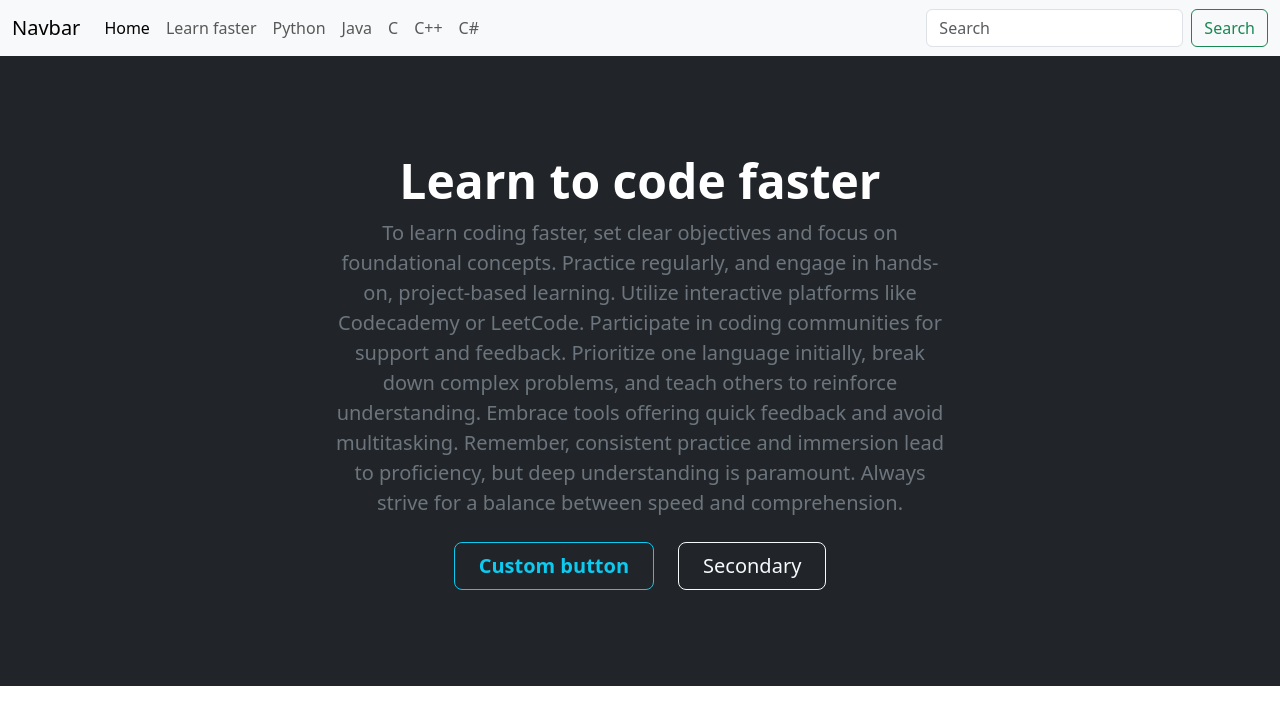
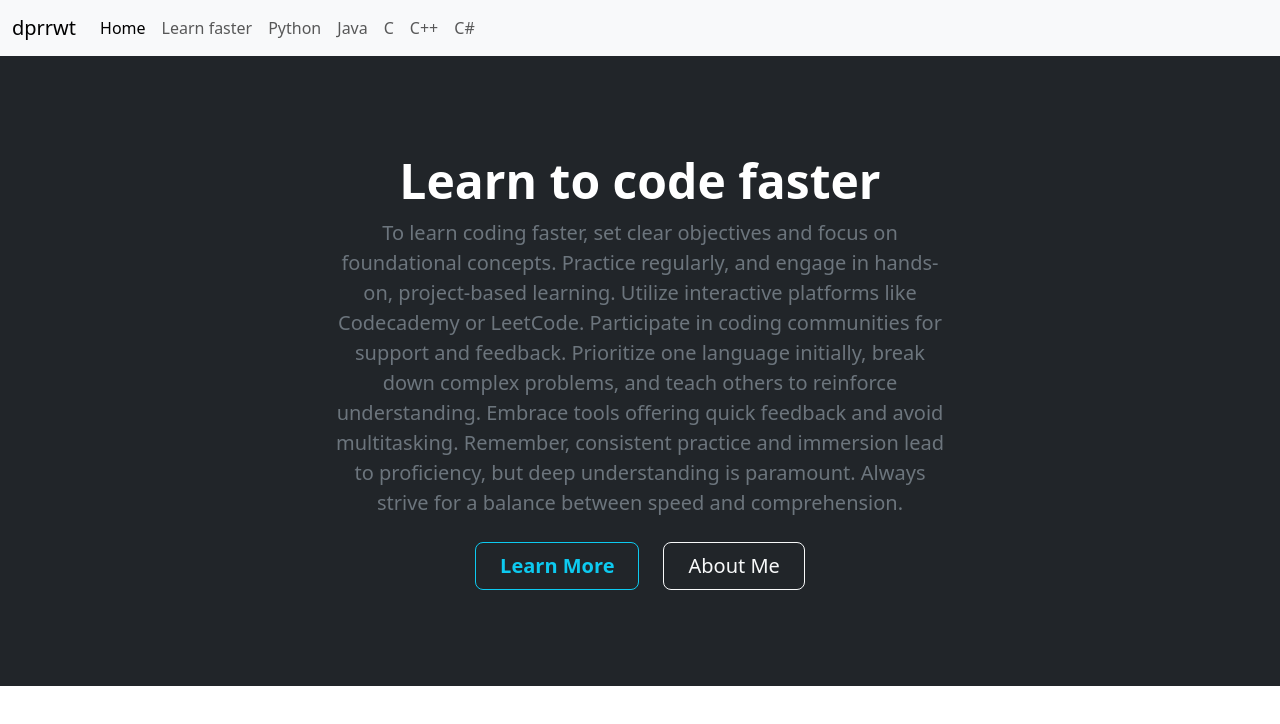
Before and after one commit to dprrwt/dprrwt, a plain HTML site: page index.html in a window 1280 px wide. Drawn offline with Linux system fonts and the light colour scheme; a web font is replaced by a local one.

Commit message:
ijndfnwq u kjasdklaskdjlkj# Please enter the commit message for your changes. Lines starting

```diff
--- a/index.html
+++ b/index.html
@@ -39,7 +39,7 @@ j=d.createElement(s),dl=l!='dataLayer'?'&l='+l:'';j.async=true;j.src=
 
       <nav class="navbar navbar-expand-lg bg-body-tertiary">
         <div class="container-fluid">
-          <a class="navbar-brand" href="#">Navbar</a>
+          <a class="navbar-brand" href="#">dprrwt</a>
           <button class="navbar-toggler" type="button" data-bs-toggle="collapse" data-bs-target="#navbarSupportedContent" aria-controls="navbarSupportedContent" aria-expanded="false" aria-label="Toggle navigation">
             <span class="navbar-toggler-icon"></span>
           </button>
@@ -67,10 +67,6 @@ j=d.createElement(s),dl=l!='dataLayer'?'&l='+l:'';j.async=true;j.src=
                 <a class="nav-link" href="#">C#</a>
               </li>
             </ul>
-            <form class="d-flex" role="search">
-              <input class="form-control me-2" type="search" placeholder="Search" aria-label="Search">
-              <button class="btn btn-outline-success" type="submit">Search</button>
-            </form>
           </div>
         </div>
       </nav>
@@ -82,8 +78,8 @@ j=d.createElement(s),dl=l!='dataLayer'?'&l='+l:'';j.async=true;j.src=
             <p class="fs-5 mb-4">
               To learn coding faster, set clear objectives and focus on foundational concepts. Practice regularly, and engage in hands-on, project-based learning. Utilize interactive platforms like Codecademy or LeetCode. Participate in coding communities for support and feedback. Prioritize one language initially, break down complex problems, and teach others to reinforce understanding. Embrace tools offering quick feedback and avoid multitasking. Remember, consistent practice and immersion lead to proficiency, but deep understanding is paramount. Always strive for a balance between speed and comprehension.</p>
             <div class="d-grid gap-2 d-sm-flex justify-content-sm-center">
-              <button type="button" class="btn btn-outline-info btn-lg px-4 me-sm-3 fw-bold">Custom button</button>
-              <button type="button" class="btn btn-outline-light btn-lg px-4">Secondary</button>
+              <button type="button" class="btn btn-outline-info btn-lg px-4 me-sm-3 fw-bold">Learn More</button>
+              <button type="button" class="btn btn-outline-light btn-lg px-4">About Me</button>
             </div>
           </div>
         </div>
```
